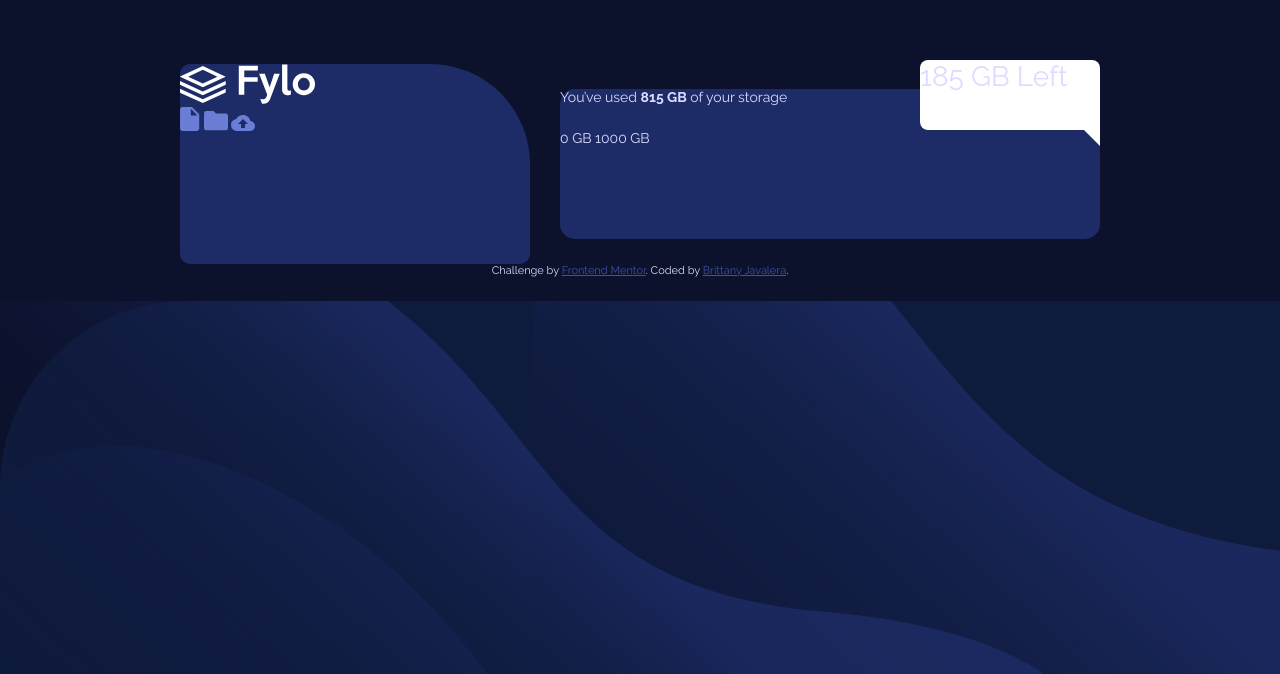
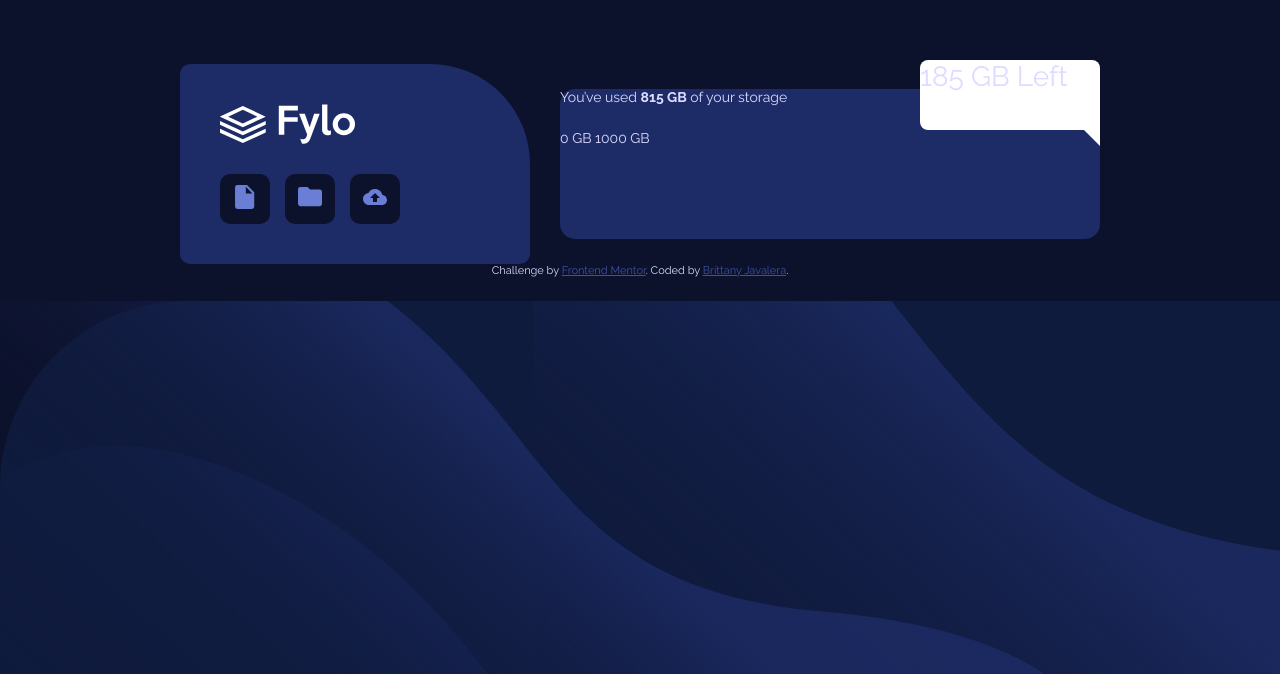
Before and after one commit to brittjavs/fylo-data-storage-challenge, a plain HTML site: page index.html in a window 1280 px wide. Shown: the part 126-800 px from the top of the page. Drawn offline with Linux system fonts and the light colour scheme.

Commit message:
populated left-card with the fylo logo and button icons.

```diff
--- a/index.html
+++ b/index.html
@@ -25,9 +25,15 @@
         </div>
 
         <div class="button-icons">
-          <img src="./images/icon-document.svg" alt="Document Icon">
-          <img src="./images/icon-folder.svg" alt="Folder Icon">
-          <img src="./images/icon-upload.svg" alt="Upload Icon">
+          <button class="icon">
+            <img src="./images/icon-document.svg" alt="Document Icon">
+          </button>
+          <button class="icon">
+            <img src="./images/icon-folder.svg" alt="Folder Icon">
+          </button>
+          <button class="icon">
+            <img src="./images/icon-upload.svg" alt="Upload Icon">
+          </button>
         </div>
       </div>
 
--- a/style.css
+++ b/style.css
@@ -57,3 +57,22 @@ body {
     border-bottom: 8px solid transparent;
     border-left: 8px solid transparent;
   }
+  .logo{
+    margin-top: 40px;
+      margin-left: 40px;
+      display: flex;
+  }
+  .button-icons{
+      margin-top: 30px;
+      margin-left: 40px;
+      display: flex;
+
+  }
+  button {
+      margin-right: 15px;
+      height: 50px;
+      width: 50px;
+      border-radius: 10px;
+      border: none;
+      background-color: hsl(229, 57%, 11%);
+  }
```
